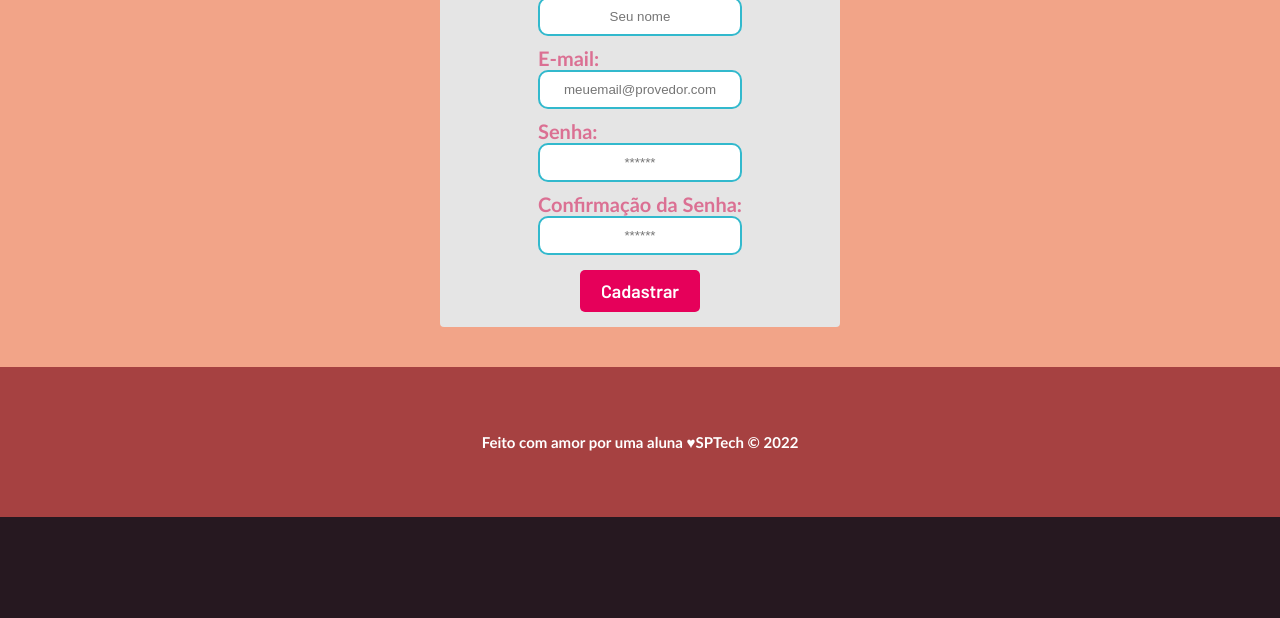
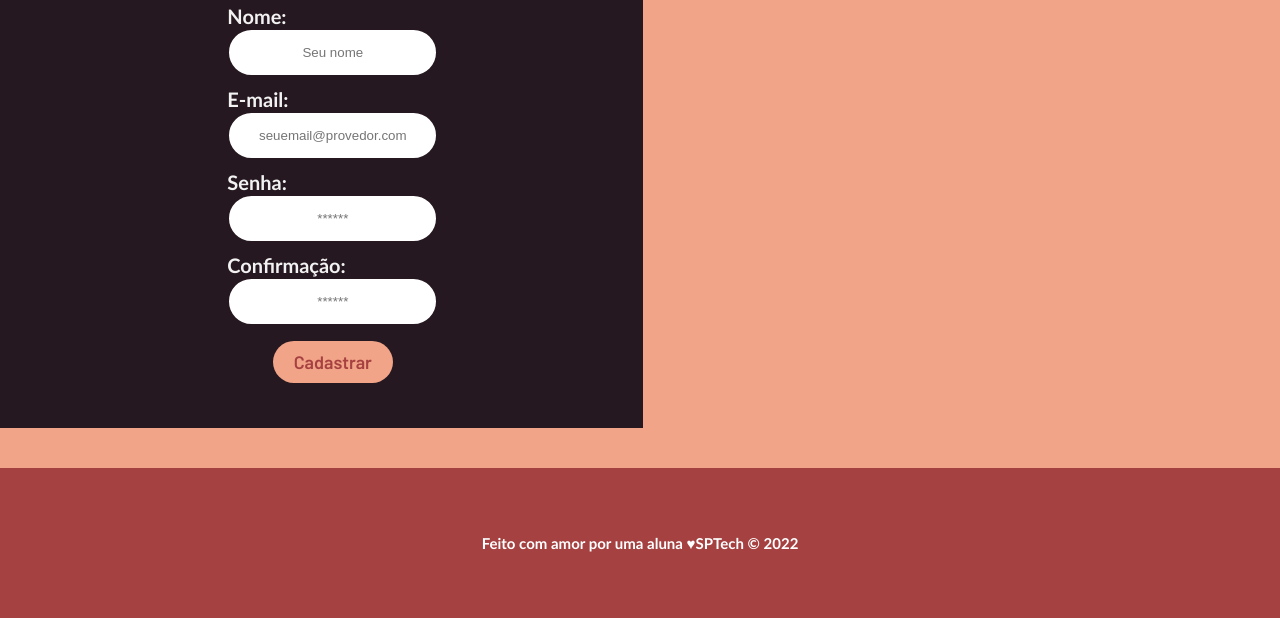
Before and after one commit to gabsouas/projeto-chihiro, a website: page public/cadastro.html in a window 1280 px wide. Shown: the part 308-926 px from the top of the page. Before the commit the page ends 825 px from the top, so only its background shows below. Drawn offline with Linux system fonts and the light colour scheme.

Commit message:
Altuação nas paginas da loja e login

```diff
--- a/public/cadastro.html
+++ b/public/cadastro.html
@@ -63,12 +63,12 @@
                     <input id="nome_input" type="text" placeholder="Seu nome">
 
                     <span class="tipo_campo">E-mail:</span>
-                    <input id="email_input" type="text" placeholder="meuemail@provedor.com">
+                    <input id="email_input" type="text" placeholder="seuemail@provedor.com">
 
                     <span class="tipo_campo">Senha:</span>
                     <input id="senha_input" type="password" placeholder="******">
 
-                    <span class="tipo_campo">Confirmação da Senha:</span>
+                    <span class="tipo_campo">Confirmação:</span>
                     <input id="confirmacao_senha_input" type="password" placeholder="******">
 
                     <button class="btn" onclick="cadastrar()">Cadastrar</button>
--- a/public/css/style.css
+++ b/public/css/style.css
@@ -76,9 +76,7 @@ a {
   height: fit-content;
   padding: 40px 0;
   color: white;
-  /* background-color: #261820;*/
   background-color: #F2A488;
-
   background-size: cover;
 }
 
@@ -201,6 +199,10 @@ a {
   color: #e5e5e5;
 }
 
+#msg_simulador{
+  text-align: center;
+}
+
 /* missao visao valores */
 
 .social {
@@ -309,14 +311,17 @@ a {
 /* LOGIN */
 
 .banner .container .card {
-  background-color: #e5e5e5;
-  height: fit-content;
+  background-color: #261820;
+  margin-right: 70%;
+  padding-left: 30%;
+  padding-right: 20%;
+  padding-top: 3%;
+  padding-bottom: 3%;
   width: 400px;
   display: flex;
   flex-direction: column;
-  color: palevioletred;
+  color: #F2F2F2;
   align-items: center;
-  border-radius: 4px;
 }
 
 .card {
@@ -326,6 +331,7 @@ a {
 
 .card h2 {
   font-size: 30px;
+  text-align: center;
 }
 
 .card h4 {
@@ -376,21 +382,21 @@ button {
 
 input {
   margin-bottom: 10px;
-  border: 2px solid #32b9cd;
-  padding: 10px;
+  border: 2px solid #261820;
+  padding: 15px;
   text-align: center;
-  border-radius: 10px;
+  border-radius: 50px;
 }
 
 .btn {
   font-family: "Barlow", sans-serif;
   border: 0;
-  border-radius: 5px;
+  border-radius: 50px;
   font-weight: 600;
   font-size: 18px;
   padding: 10px 15px;
-  color: white;
-  background-color: #e6005a;
+  color: #A64141;
+  background-color: #F2A488;
   width: 120px;
   align-self: center;
   margin-top: 5px;
```
Also changed, not shown: public/login.html (+2 -2 lines), public/loja.html (+2 -0 lines), public/assets/imgs/background-chihiro1.png (added), 1 other file.
